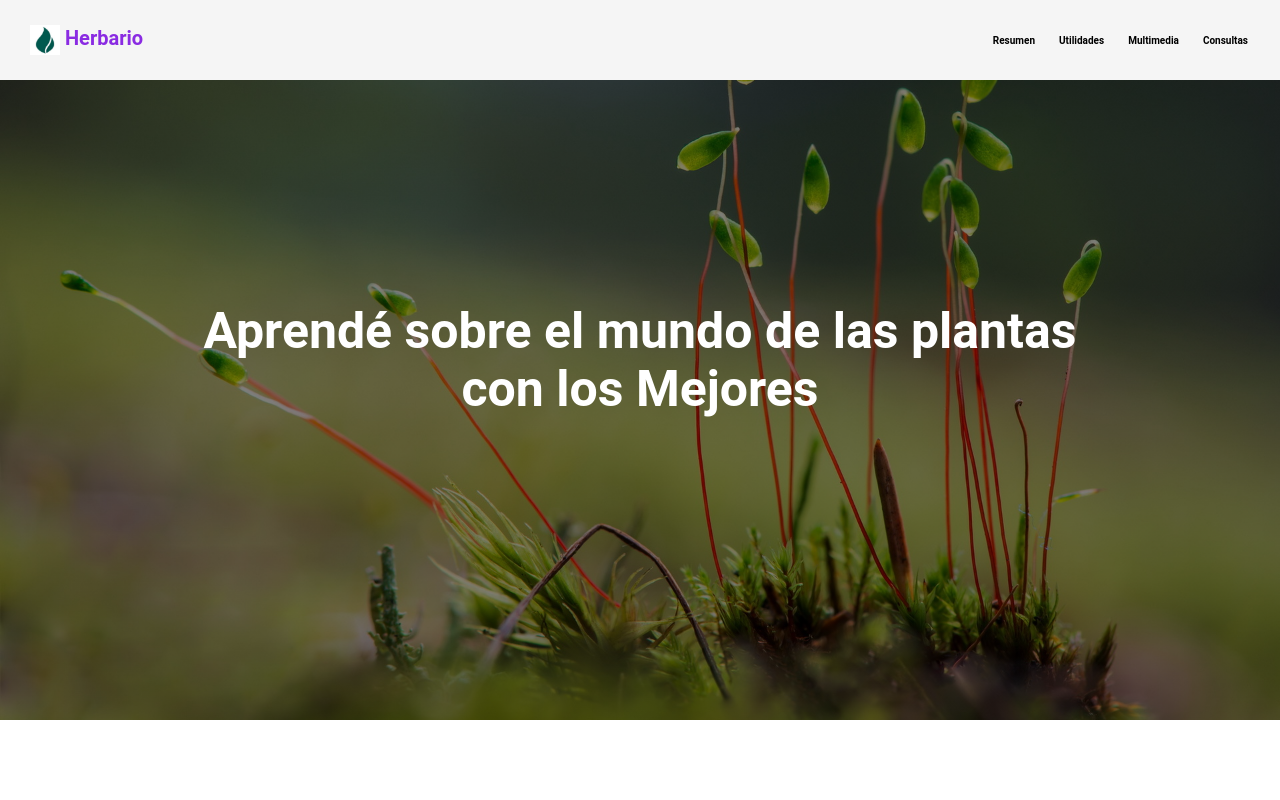
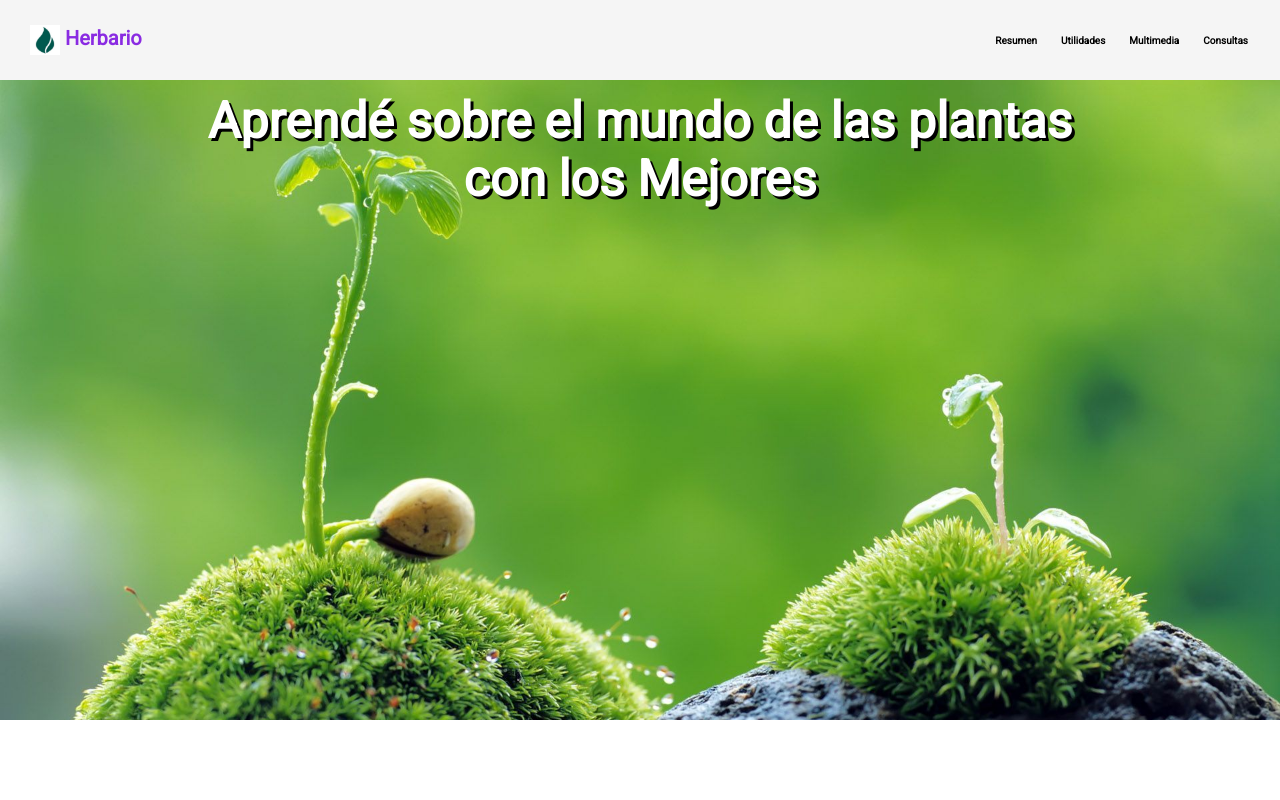
Before and after one commit to GeoIfran/grupo11c23006, a plain HTML site: page index.html in a window 1280 px wide. Shown: the top 800 px of the page. Drawn offline with Linux system fonts and the light colour scheme.

Commit message:
texto dobre carrusel y bajo menu

```diff
--- a/css/index.css
+++ b/css/index.css
@@ -37,6 +37,7 @@ button:hover{
 
 header{
     background-color: rgb(245,245,245);
+    z-index: 1;
 
 }
 
@@ -100,6 +101,10 @@ header a:hover{
 
 #plantafondo h1{
     color: white;
+    text-shadow: 3px 3px #000;
+    position: absolute;
+    top: 1em;
+    display: flex;
 }
 
 
@@ -355,9 +360,11 @@ footer .container{
     }
 }
 .slider {
-    width: 95%;
+
+    width: 100%;
     margin: auto;
     overflow: hidden;
+    position: inherit;
   }
 
   .slider ul{
--- a/index.html
+++ b/index.html
@@ -5,8 +5,12 @@
     <meta http-equiv="X-UA-Compatible" content="IE=edge">
     <meta name="viewport" content="width=device-width, initial-scale=1.0">
     <link rel="icon" type="image/vnd.microsoft.icon" href="media/favicon.ico">
+    <link rel="preconnect" href="https://fonts.googleapis.com">
+    <link rel="preconnect" href="https://fonts.gstatic.com" crossorigin>
+    <link href="https://fonts.googleapis.com/css2?family=Roboto:ital@0;1&display=swap" rel="stylesheet">
     <link rel="stylesheet" href="css/general.css">
     <link rel="stylesheet" href="css/index.css">
+
 
     <title>Herbario</title>
 
@@ -25,6 +29,16 @@
     </header>
 
     <section id="plantafondo">
+
+        <div class="slider">
+
+            <ul>
+                <li><img src="media/carrusel.jpg" alt=""></li>
+                <li><img src="media/carrusel2.jpg" alt=""></li>
+                <li><img src="media/carrusel3.jpg" alt=""></li>
+                <li><img src="media/carrusel4.jpg" alt=""></li>
+            </ul>
+        </div>
         <h1>Aprendé sobre el mundo de las plantas <br>con los Mejores</h1>
 
     </section>
```
